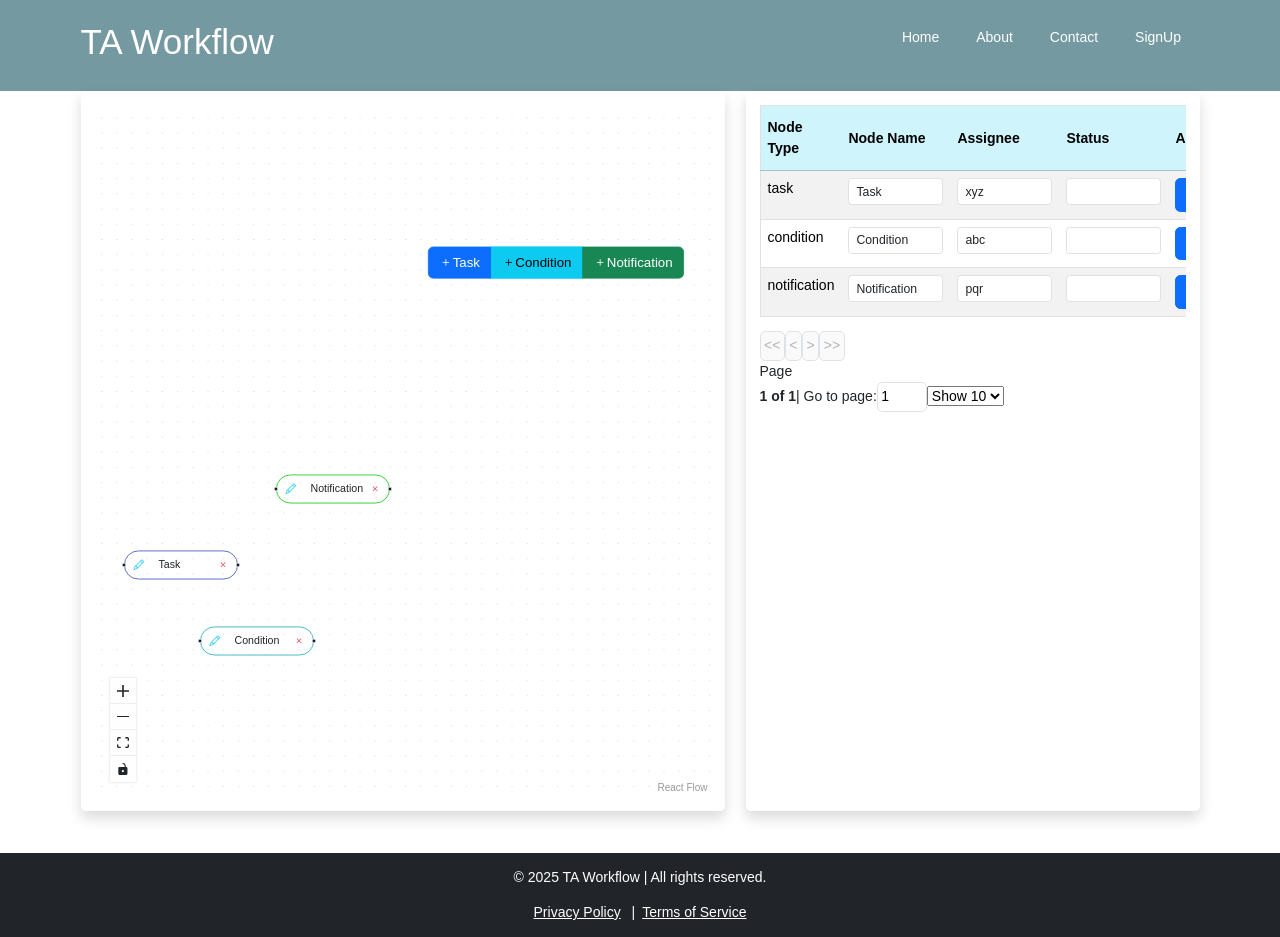
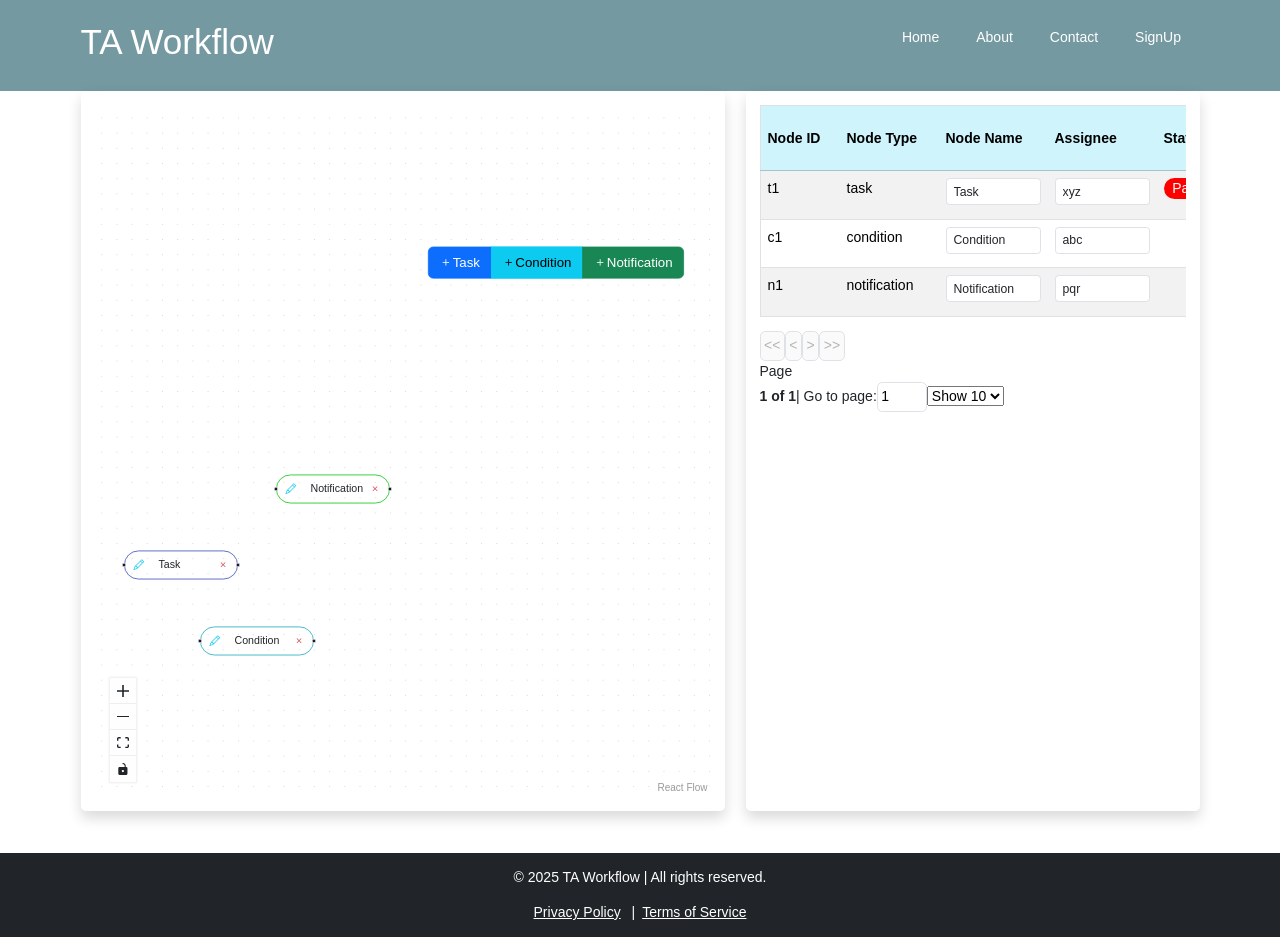
Before and after one commit to v2verma/TA-App, a React (Vite) app: page / in a window 1280 px wide. Built offline with nearby package versions, Linux system fonts and the light colour scheme.

Commit message:
status column updated and save toast

```diff
--- a/src/App.tsx
+++ b/src/App.tsx
@@ -16,9 +16,9 @@ import "@xyflow/react/dist/style.css";
 
 import { initialNodes, nodeTypes } from "./nodes";
 import { initialEdges, edgeTypes } from "./edges";
-import EditFormForNode from "./components/NodeForm";
+import EditFormForNode from "./components/Form/NodeForm";
 import NodeStateContext, { NodeProperties } from "./context/node-state.context";
-import NodeDataGrid from "./components/NodeDataGrid";
+import NodeDataGrid from "./components/Table/NodeDataGrid";
 import Header from "./components/Header";
 import Footer from "./components/Footer";
 
@@ -77,7 +77,7 @@ export default function App() {
             </div>
             <div className="col-md-5">
               <div
-                className="shadow p-3 mb-5 bg-body rounded"
+                className="shadow p-3 mb-5 bg-body rounded overflow-auto"
                 style={{ height: "90vh" }}
               >
                 <NodeDataGrid
--- a/src/components/NodeForm.tsx
+++ b/src/components/Form/NodeForm.tsx
@@ -1,6 +1,6 @@
 import { useContext, useEffect } from "react";
 import { useForm } from "react-hook-form";
-import NodeContext from "../context/node-state.context";
+import NodeContext from "../../context/node-state.context";
 import { useReactFlow } from "@xyflow/react";
 
 const NodeForm = () => {
@@ -15,7 +15,6 @@ const NodeForm = () => {
   const { getNode, setNodes } = useReactFlow();
 
   const onSubmit = (data: any) => {
-    // console.log("SUBMIT", data)
     setNodes((prevNodes) =>
       prevNodes.map((node) =>
         node.id === nodeId
@@ -30,7 +29,6 @@ const NodeForm = () => {
   };
 
   useEffect(() => {
-    // console.log("TEST", nodeId, getNode(nodeId))
     setValue("nodename", getNode(nodeId)?.data.nodename);
     setValue("assignee", getNode(nodeId)?.data.assignee);
     setValue("duedate", getNode(nodeId)?.data.duedate);
@@ -43,7 +41,7 @@ const NodeForm = () => {
           <div className="modal-content">
             <div className="modal-header">
               <h5 className="modal-title">
-                Update {nodeType?.toUpperCase()} #{id}
+                Update {nodeType?.toUpperCase()} #{id || nodeId}
               </h5>
               <button
                 type="button"
@@ -96,7 +94,6 @@ const NodeForm = () => {
                     {...register("duedate", {
                       required: "Due Date is required",
                       validate: (value) => {
-                        // Custom date validation
                         const date = new Date(value);
                         const today = new Date();
                         if (isNaN(date.getTime())) {
--- a/src/components/NodeDataGrid.tsx
+++ b/src/components/Table/NodeDataGrid.tsx
@@ -8,18 +8,28 @@ import {
   useReactTable
 } from '@tanstack/react-table';
 import { useReactFlow } from '@xyflow/react';
-import { AppNode } from '../nodes/types';
+import { AppNode } from '../../nodes/types';
 import { EditableCell } from './EditableCell';
+import ToastMessage from '../ToastMessage';
+import { NodeIdCell } from './NodeIdCell';
+import { StatusCell } from './StatusCell';
 
 
 const NodeDataGrid = (props: {nodes: AppNode[]}) => {
     const { setNodes } = useReactFlow();
     const [data, setData] = useState(props?.nodes?.map(node=>{return {...node, ...node.data}}));
+    const [success, setSuccess] = useState(false);
     const columns = useMemo(()=>[
+        {
+          header: 'Node ID',
+          accessorKey: 'nodeID',
+          size: 500,
+          cell: NodeIdCell
+        },
         {
           header: 'Node Type',
           accessorKey: 'nodeType',
-          cell: ({ row, column, cell, table }) => <div>{row.getValue(column.id)}</div>
+          cell: ({ row, column, cell, table }) => <div style={{width: '85px'}}>{row.getValue(column.id)}</div>
         },
         {
           header: 'Node Name',
@@ -34,25 +44,19 @@ const NodeDataGrid = (props: {nodes: AppNode[]}) => {
         {
           header: 'Status',
           accessorKey: 'duedate',
-          cell: ({ row, column, cell }) => {
-            return <input
-              type="text"
-              className="form-control form-control-sm"
-              style={{width: '95px'}}
-              value={row.getValue(column.id)}
-              onChange={(e) => {cell.renderValue(e.target.value, row.index, column.id)}}
-            />}
+          cell: StatusCell
           ,
         },
         {
           header: 'Actions',
           accessorKey: 'actions',
-          cell: ({ row, saveData }) => (
+          cell: ({ row, column, cell }) => (
             <button className='btn btn-primary' onClick={() =>{
+              setSuccess(true)
               return setNodes((prevNodes) => prevNodes.map((node)=> node.id === `${parseInt(row.id)+1}` ? {
                     ...node,
                     data: {
-                      nodeId: row.original.nodeID,
+                      nodeID: row.original.nodeID,
                       nodeType: row.original.type,
                       nodename: row.original.nodename,
                       assignee: row.original.assignee,
@@ -92,7 +96,10 @@ const NodeDataGrid = (props: {nodes: AppNode[]}) => {
     setData(props?.nodes?.map(node=>{return {...node, ...node.data}}))
   },[props])
 
+  // useEffect(()=>{setSuccess(false)}, [success])
+
   return (
+    <>
     <div className="table-responsive">
       <table className="table table-striped">
         <thead className='table-info' style={{height: '65px', verticalAlign: 'middle'}}>
@@ -195,6 +202,8 @@ const NodeDataGrid = (props: {nodes: AppNode[]}) => {
         </select>
       </div>
     </div>
+    {success && <ToastMessage message={"Node updated successfully"} handleClose={()=> setSuccess(false)}/>}
+    </>
   )
 }
 
--- /dev/null
+++ b/src/components/Table/NodeIdCell.tsx
@@ -0,0 +1,21 @@
+import { useEffect, useState } from 'react'
+
+export const NodeIdCell = ({ getValue, row }) => {
+    const initialValue = getValue();
+    const [value, setValue] = useState<string>(initialValue);
+
+    useEffect(() => {
+        let finalValue = initialValue;
+        if(row?.original?.type === 'task'){
+            finalValue = `t${finalValue}`
+        } else if(row?.original?.type === 'condition') {
+            finalValue = `c${finalValue}`
+        } else {
+            finalValue = `n${finalValue}`
+        }
+      setValue(finalValue);
+    }, [initialValue, row]);
+    return (
+      <div style={{width: '65px'}}>{value}</div>
+    );
+}
--- /dev/null
+++ b/src/components/Table/Status.css
@@ -0,0 +1,16 @@
+.progress-status{
+        text-align: center;
+        color: white;
+        background: green;
+        border-radius: 30px;
+        width: 75px;
+
+    }
+    .due-status{
+        text-align: center;
+        color: white;
+        background: red;
+        border-radius: 30px;
+        width: 75px;
+
+    }
--- /dev/null
+++ b/src/components/Table/StatusCell.tsx
@@ -0,0 +1,32 @@
+import { useEffect, useState } from 'react'
+import './Status.css'
+
+export const StatusCell = ({ getValue, row }) => {
+    const initialValue = getValue();
+    const [value, setValue] = useState<string>(initialValue);
+
+    const getStatus = (date: string) => {
+        if(date){
+            const dateArr = date.split("-");
+            const inputDate = new Date('"' + dateArr[0] + "-" + dateArr[1] + "-" + dateArr[2] + '"').setHours(0, 0, 0, 0);
+
+            const toDay = new Date().setHours(0, 0, 0, 0);
+
+            if(inputDate > toDay){
+                return "In Progress"
+            }else{
+                return "Past Due"
+            }
+        } else {
+            return ""
+        }
+    }
+
+    useEffect(() => {
+        const finalValue = getStatus(initialValue);
+        setValue(finalValue);
+    }, [initialValue, row]);
+    return (
+      <div className={`${value?.split(" ")[1]?.toLowerCase()}-status`}>{value}</div>
+    );
+}
--- /dev/null
+++ b/src/components/ToastMessage.tsx
@@ -0,0 +1,29 @@
+type toastProp = {
+    message: string,
+    handleClose: () => void
+}
+
+const ToastMessage = (props: toastProp) => {
+  const { message, handleClose } = props;
+  return (
+    <div
+      className="toast align-items-center text-white bg-success border-0 d-block"
+      role="alert"
+      aria-live="assertive"
+      aria-atomic="true"
+    >
+      <div className="d-flex">
+        <div className="toast-body">{message}.</div>
+        <button
+          type="button"
+          className="btn-close btn-close-white me-2 m-auto"
+          data-bs-dismiss="toast"
+          aria-label="Close"
+          onClick={handleClose}
+        ></button>
+      </div>
+    </div>
+  );
+};
+
+export default ToastMessage;
--- a/src/nodes/index.ts
+++ b/src/nodes/index.ts
@@ -12,7 +12,7 @@ export const initialNodes: AppNode[] = [
   },
   { id: "1",
     position: { x: 100, y: -200 },
-    data: { nodeID: "1", nodeType: 'task', assignee: 'xyz', duedate: '', nodename: 'Task' } ,
+    data: { nodeID: '1', nodeType: 'task', assignee: 'xyz', duedate: '2025-02-10', nodename: 'Task' } ,
     type: 'task',
   },
   { id: "2",
@@ -33,9 +33,3 @@ export const nodeTypes = {
   'notification': CustomNode,
   'nodecreator': NodeCreator
 } satisfies NodeTypes;
-// export const nodeTypes = {
-//   'task': TaskNode,
-//   'condition': ConditionNode,
-//   'notification': NotificationNode,
-//   'nodecreator': NodeCreator
-// } satisfies NodeTypes;
```
Also changed, not shown: src/components/Table/EditableCell.tsx (renamed from src/components/EditableCell.tsx).
